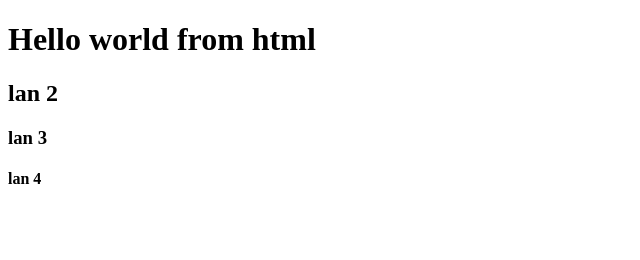
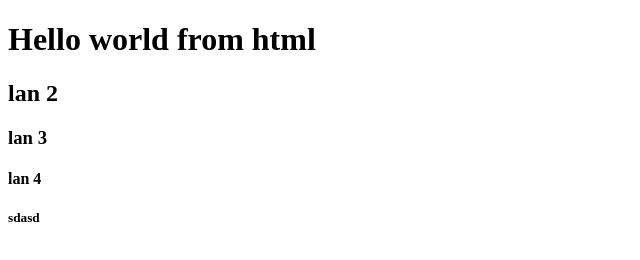
Before and after one commit to BIDOAN/javascirpt-basic, a plain HTML site: page index.html in a window 1280 px wide. Shown: the full height of the page, 0-640 px from the left. Drawn offline with Linux system fonts and the light colour scheme.

Commit message:
sencond 2

```diff
--- a/index.html
+++ b/index.html
@@ -11,5 +11,6 @@
     <h2>lan 2</h2>
     <h3>lan 3</h3>
     <h4>lan 4</h4>
+    <h5>sdasd</h5>
   </body>
 </html>
```
